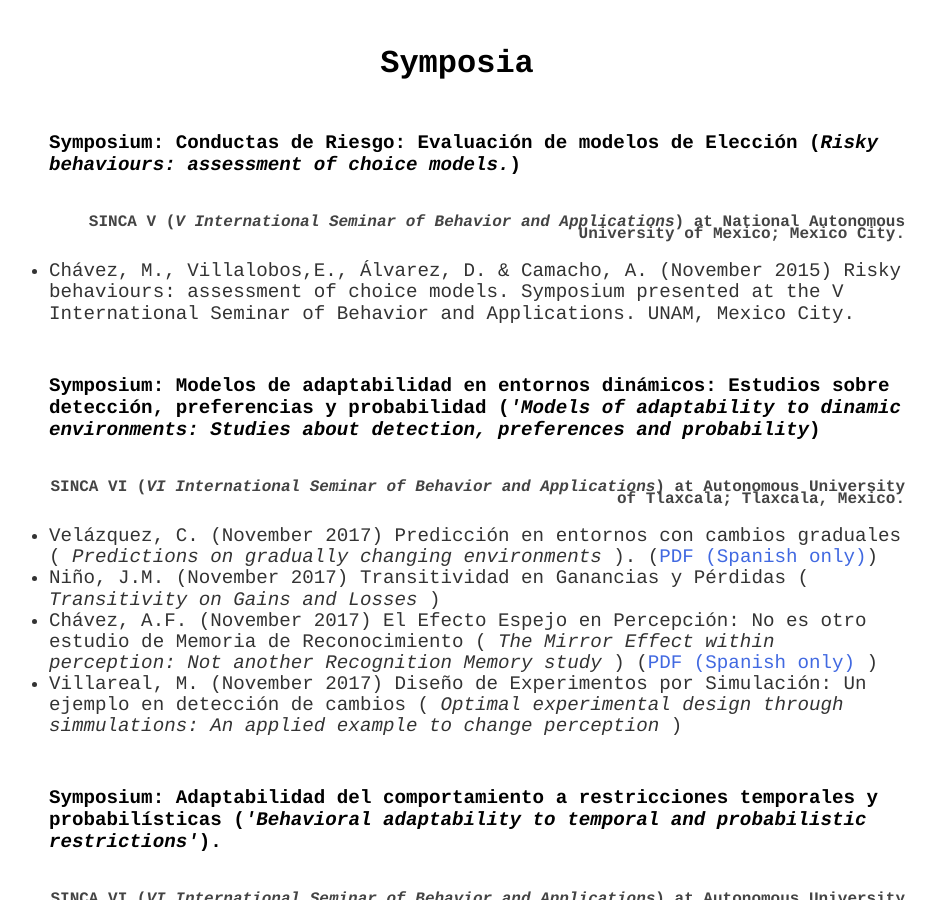
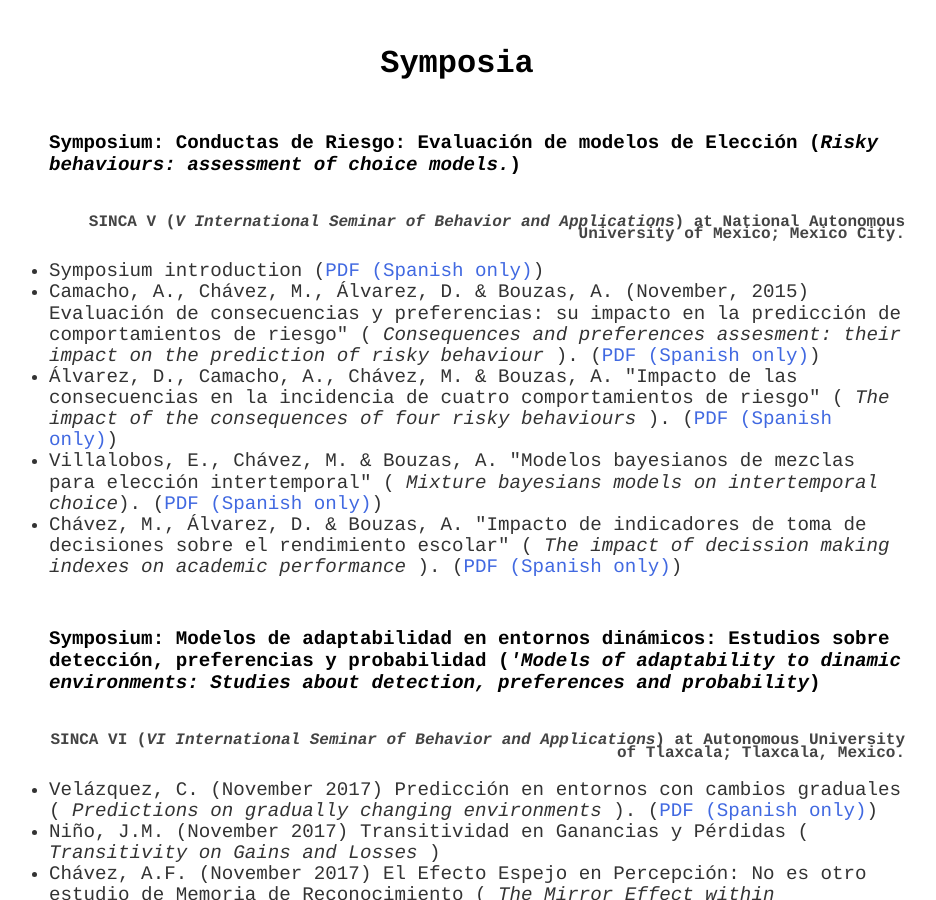
Before and after one commit to BouzasLab25/bouzaslab25.github.io, a Jekyll site: the page built from publications/index.html, in a window 1280 px wide and 900 px high, scrolled down 1191 px. Shown: the whole window, without its empty margins (183-1119 px from the left). Built offline with Jekyll 4.4.1, drawn with Linux system fonts in a browser that asks for light colours.

Commit message:
Update index.html

```diff
--- a/publications/index.html
+++ b/publications/index.html
@@ -40,7 +40,13 @@
 
 	<h4> Symposium: Conductas de Riesgo: Evaluación de modelos de Elección (<i>Risky behaviours: assessment of choice models.</i>)</h4>
 		<h5> SINCA V (<i>V International Seminar of Behavior and Applications</i>) at National Autonomous University of Mexico; Mexico City.</h5>
-	<li class='ho' >Chávez, M., Villalobos,E., Álvarez, D. & Camacho, A.  (November 2015) Risky behaviours: assessment of choice models. Symposium presented at the V International Seminar of Behavior and Applications. UNAM, Mexico City.</li>
+	<li class='ho' >Symposium introduction (<a class='link' href="/documents/SimposioRiesgoSINCA.pdf">PDF (Spanish only)</a>)</li>
+	<li class='ho' >Camacho, A., Chávez, M., Álvarez, D. & Bouzas, A. (November, 2015) Evaluación de consecuencias y preferencias: su impacto en la predicción de comportamientos de riesgo" (<i> Consequences and preferences assesment: their impact on the prediction of risky behaviour </i>). (<a class='link' href="/documents/SINCA.Alejandra.pdf">PDF (Spanish only)</a>) </li>
+	<li class='ho' > Álvarez, D., Camacho, A., Chávez, M. & Bouzas, A. "Impacto de las consecuencias en la incidencia de cuatro comportamientos de riesgo" (<i> The impact of the consequences of four risky behaviours </i>). (<a class='link' href="/documents/SINCA.Diana.pdf">PDF (Spanish only)</a>) </li>
+	<li class='ho' > Villalobos, E., Chávez, M. & Bouzas, A. "Modelos bayesianos de mezclas para  elección intertemporal" (<i> Mixture bayesians models on intertemporal choice</i>). (<a class='link' href="/documents/SINCA.Elena.pdf">PDF (Spanish only)</a>) </li>
+	<li class='ho' > Chávez, M., Álvarez, D. & Bouzas, A. "Impacto de indicadores de toma de decisiones sobre el rendimiento escolar"   (<i> The impact of decission making indexes on academic performance </i>). (<a class='link' href="/documents/SINCA.Melisa.pdf">PDF (Spanish only)</a>) </li>
+
+
 
 	<h4> Symposium: Modelos de adaptabilidad en entornos dinámicos: Estudios sobre detección, preferencias y probabilidad (<i>'Models of adaptability to dinamic environments: Studies about detection, preferences and probability</i>)</h4>
 	<h5> SINCA VI (<i>VI International Seminar of Behavior and Applications</i>) at Autonomous University of Tlaxcala; Tlaxcala, Mexico.</h5>
```
